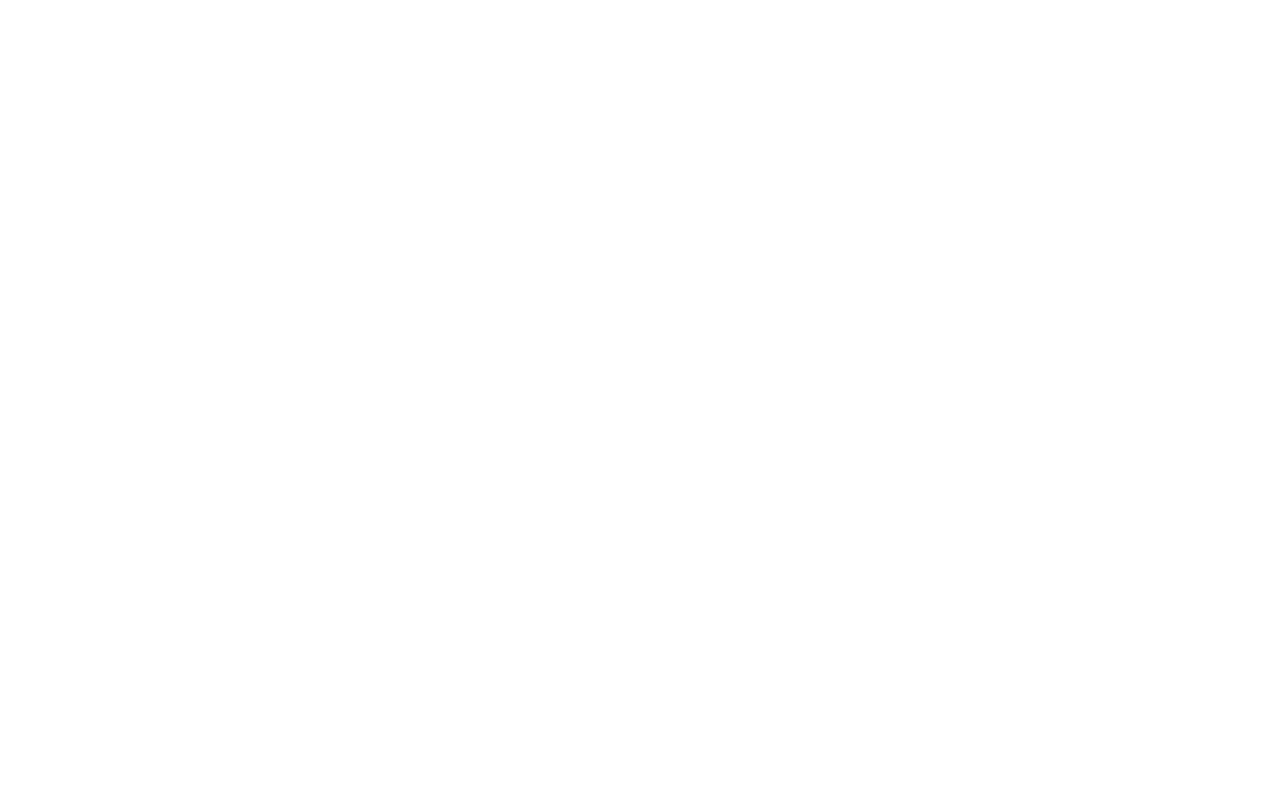
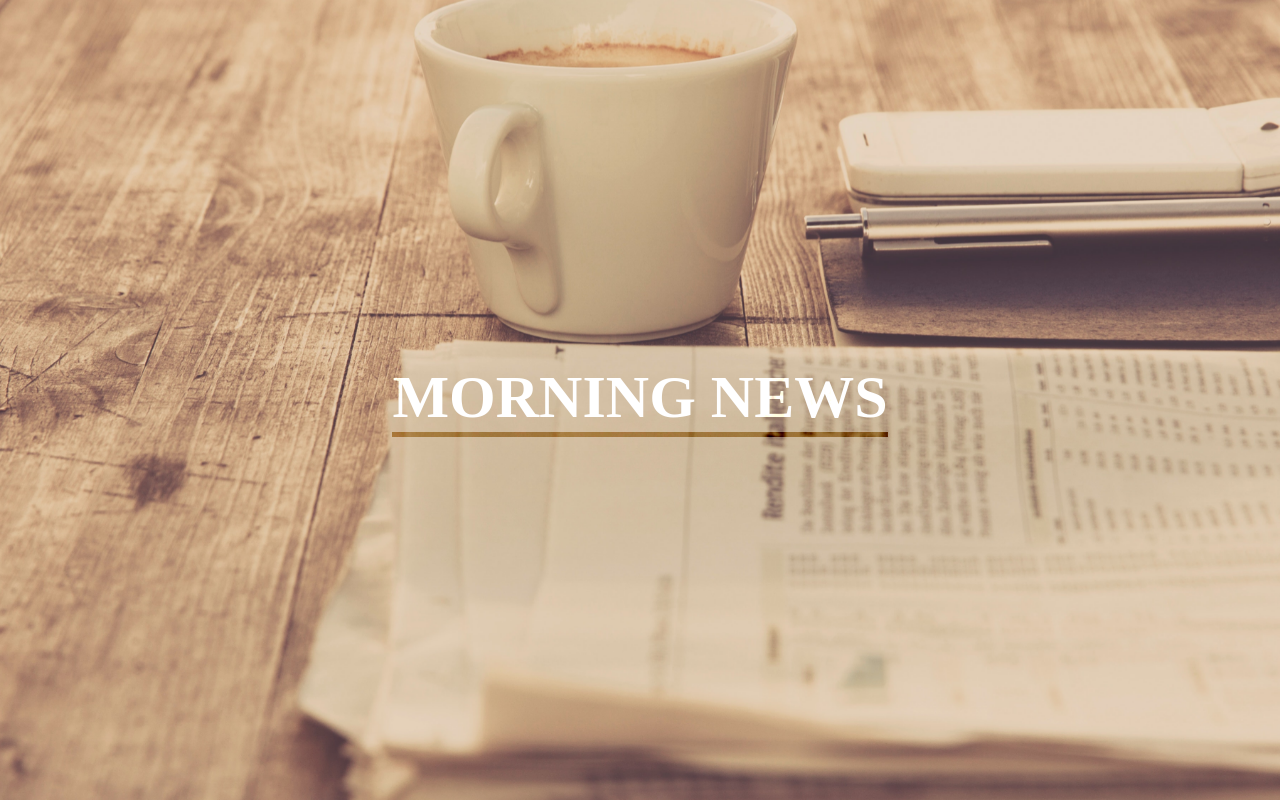
Before and after one commit to ValentinDft/Morning-News, a Next.js app: page / in a window 1280 px wide. Built offline with nearby package versions, Linux system fonts and the light colour scheme.

Commit message:
Mise en place du header

```diff
--- /dev/null
+++ b/components/Header.js
@@ -0,0 +1,55 @@
+import React, { useEffect, useState } from 'react'
+import styled from 'styled-components'
+
+export default function Header() {
+
+    const [offset, setOffset] = useState(0);
+
+    useEffect(() => {
+        window.onscroll = () => {
+          setOffset(window.pageYOffset)
+        }
+    }, []);
+
+    return (
+        <DivHeader state={offset}>
+            <DivTitle>
+                <Title>MORNING NEWS</Title>
+            </DivTitle>
+        </DivHeader>
+    )
+}
+
+const DivHeader = styled.div`
+    position: relative;
+    width: 100%;
+    height: 100vh;
+    background: url("/assets/bg.jpg");
+    background-size: ${props => props.state > 85 ? "100%" : "160%"};
+    opacity: ${props => props.state > 85 ? 0.7 : 1};;
+    background-position: center;
+    background-attachment: fixed;
+    background-repeat: no-repeat;
+    transition: all ease-in 1.5s;
+    @media (max-width: 768px) {
+        background-size: ${props => props.state > 85 ? "250%" : "cover"};
+    }
+`;
+
+const DivTitle = styled.div`
+    height: 100vh;
+    display: flex;
+    justify-content: center;
+    align-items: center;
+`;
+
+const Title = styled.h1`
+    @import url('https://fonts.googleapis.com/css2?family=Besley&display=swap');
+    margin: 0;
+    font-family: 'Besley', serif;
+    font-size: 60px;
+    border-bottom: 5px solid black;
+    color: #fff;
+    mix-blend-mode: overlay;
+    text-align: center;
+`;
--- a/package.json
+++ b/package.json
@@ -11,7 +11,8 @@
   "dependencies": {
     "next": "11.1.2",
     "react": "17.0.2",
-    "react-dom": "17.0.2"
+    "react-dom": "17.0.2",
+    "styled-components": "^5.3.1"
   },
   "devDependencies": {
     "eslint": "7.32.0",
--- a/pages/_app.js
+++ b/pages/_app.js
@@ -1,5 +1,26 @@
-function MyApp({ Component, pageProps }) {
-  return <Component {...pageProps} />
+import { createGlobalStyle, ThemeProvider } from 'styled-components'
+
+const GlobalStyle = createGlobalStyle`
+  body {
+    margin: 0;
+    padding: 0;
+    box-sizing: border-box;
+  }
+`
+
+const theme = {
+  colors: {
+    primary: '#0070f3',
+  },
 }
 
-export default MyApp
+export default function App({ Component, pageProps }) {
+  return (
+    <>
+      <GlobalStyle />
+      <ThemeProvider theme={theme}>
+        <Component {...pageProps} />
+      </ThemeProvider>
+    </>
+  )
+}
--- /dev/null
+++ b/pages/_document.js
@@ -0,0 +1,30 @@
+import Document from 'next/document'
+import { ServerStyleSheet } from 'styled-components'
+
+export default class MyDocument extends Document {
+  static async getInitialProps(ctx) {
+    const sheet = new ServerStyleSheet()
+    const originalRenderPage = ctx.renderPage
+
+    try {
+      ctx.renderPage = () =>
+        originalRenderPage({
+          enhanceApp: (App) => (props) =>
+            sheet.collectStyles(<App {...props} />),
+        })
+
+      const initialProps = await Document.getInitialProps(ctx)
+      return {
+        ...initialProps,
+        styles: (
+          <>
+            {initialProps.styles}
+            {sheet.getStyleElement()}
+          </>
+        ),
+      }
+    } finally {
+      sheet.seal()
+    }
+  }
+}
--- a/pages/index.js
+++ b/pages/index.js
@@ -1,16 +1,18 @@
 import Head from 'next/head'
+
+// Components
+import Header from '../components/Header'
 
 export default function Home() {
   return (
-    <div>
+    <>
       <Head>
-        <meta charset="UTF-8" />
-        <meta http-equiv="X-UA-Compatible" content="IE=edge" />
         <meta name="viewport" content="width=device-width, initial-scale=1.0" />
         <title>Morning News</title>
       </Head>
 
+      <Header/>
 
-    </div>
+    </>
   )
 }
```
Also changed, not shown: public/assets/bg.jpg (added), 1 other file (tests, documents, lock files or other folders).
